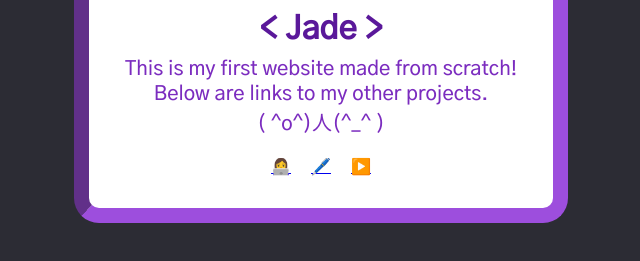
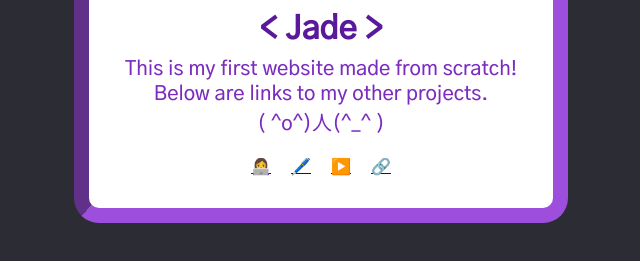
Before and after one commit to PerfektJade/My-First-Website, a plain HTML site: page index.html in a window 1280 px wide. Shown: the part 393-654 px from the top of the page, without its empty margins (319-959 px from the left). Drawn offline with Linux system fonts and the light colour scheme.

Commit message:
Added LinkedIn to links.

```diff
--- a/index.html
+++ b/index.html
@@ -19,6 +19,7 @@
       <a href="https://github.com/PerfektJade" target="_blank">&#128105;&#8205;&#128187;</a>
       <a href="https://codepen.io/perfektjade" target="_blank">&#128394;&#65039;</a>
       <a href="https://replit.com/@PerfektJade" target="_blank">&#9654;&#65039;</a>
+      <a href="https://linkedin.com/in/jade-coonts/" target="_blank">&#128279;</a>
     </div>
   </section>
 </main>
```
